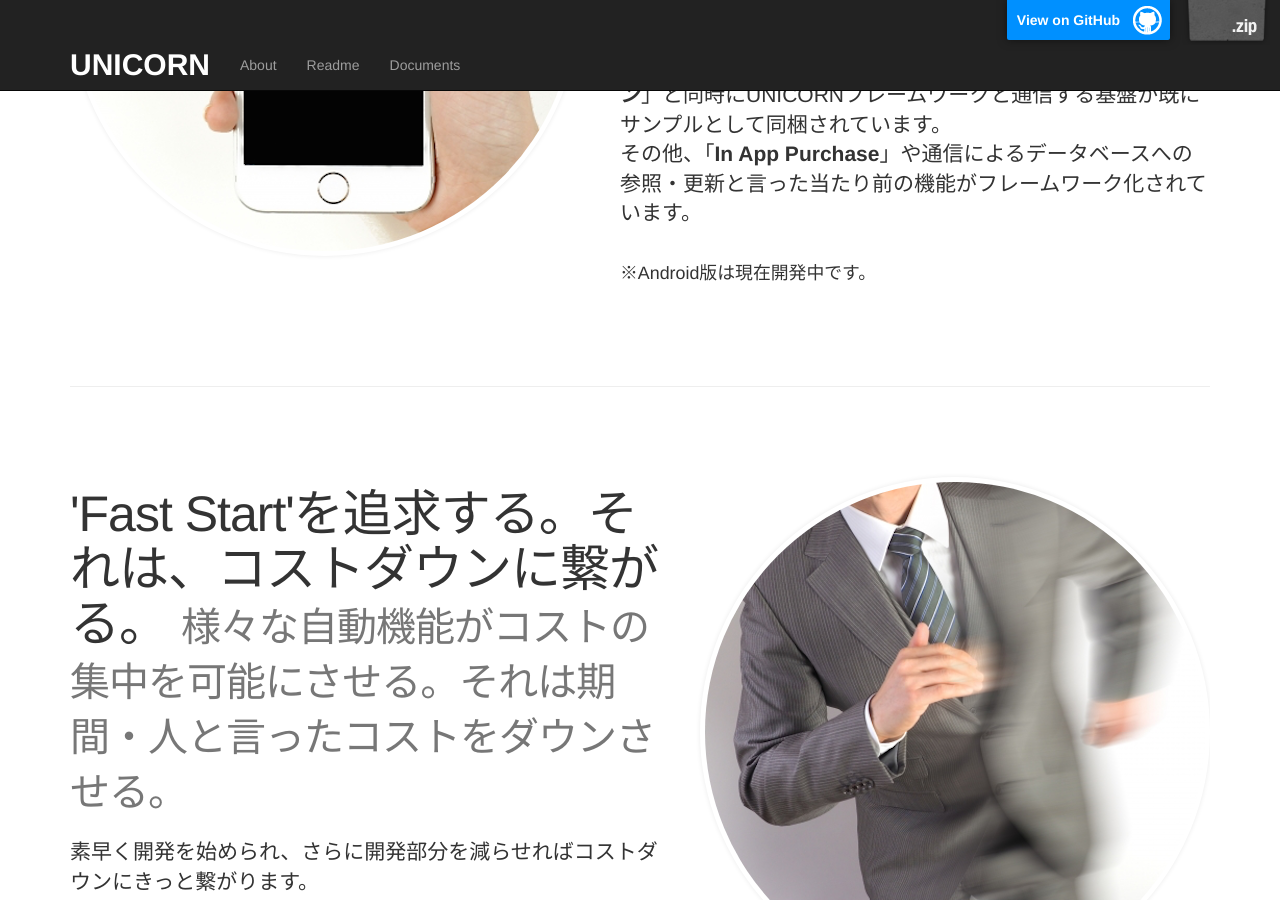
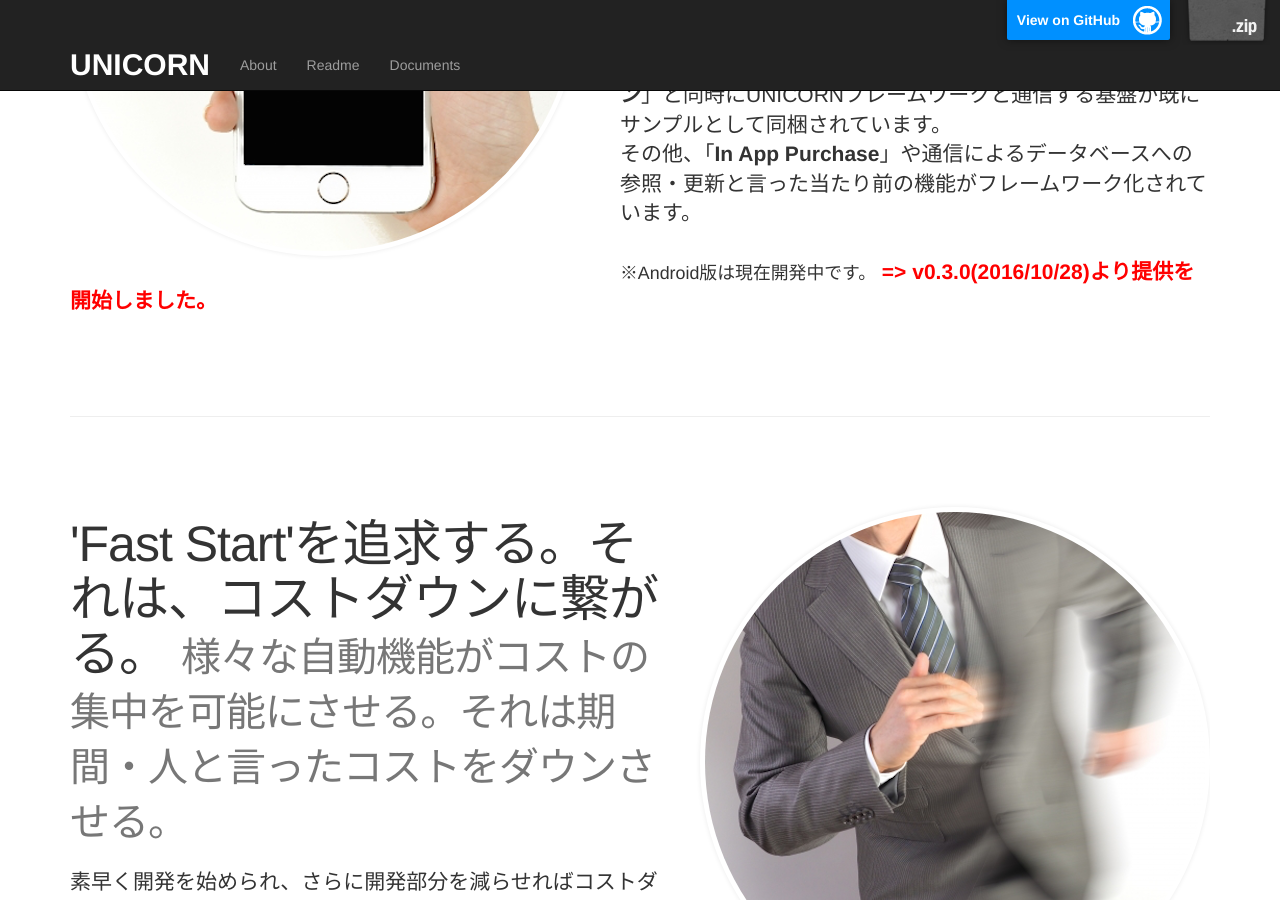
Before and after one commit to UNICORN-Project/unicorn-project.github.com, a Jekyll site: the page built from index.html, in a window 1280 px wide and 900 px high, scrolled down 1682 px. Built offline with Jekyll 4.4.1, drawn with Linux system fonts in a browser that asks for light colours; comment, search, counter and statistics services are not loaded.

Commit message:
v0.3.0でAndroid版が追加された旨を追記

```diff
--- a/index.html
+++ b/index.html
@@ -39,7 +39,7 @@ group: index
 					その他、「<b>In App Purchase</b>」や通信によるデータベースへの参照・更新と言った当たり前の機能がフレームワーク化されています。
 					<br/>
 					<br/>
-					<small>※Android版は現在開発中です。</small>
+					<small>※Android版は現在開発中です。</small><strong style="color:red;"> => v0.3.0(2016/10/28)より提供を開始しました。</strong>
 				</p>
 			</div>
 			<hr class="featurette-divider">
```
